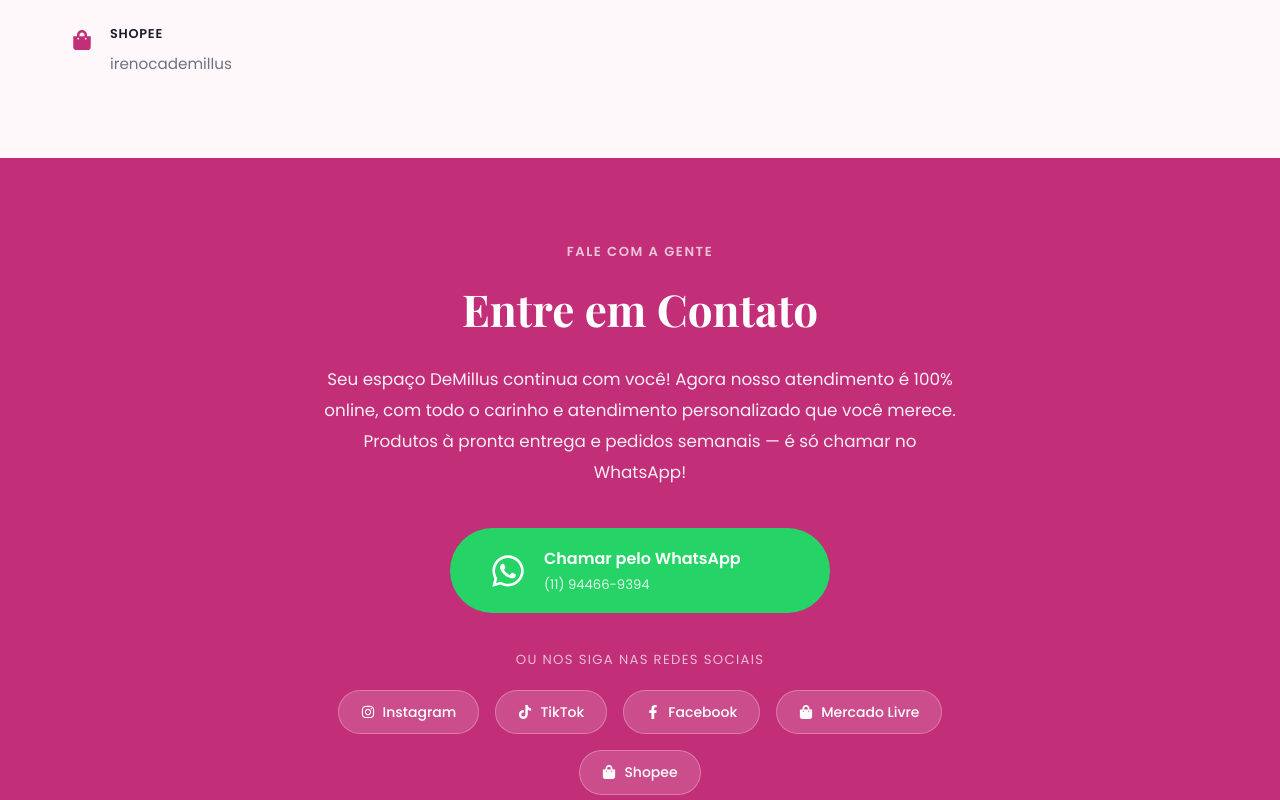
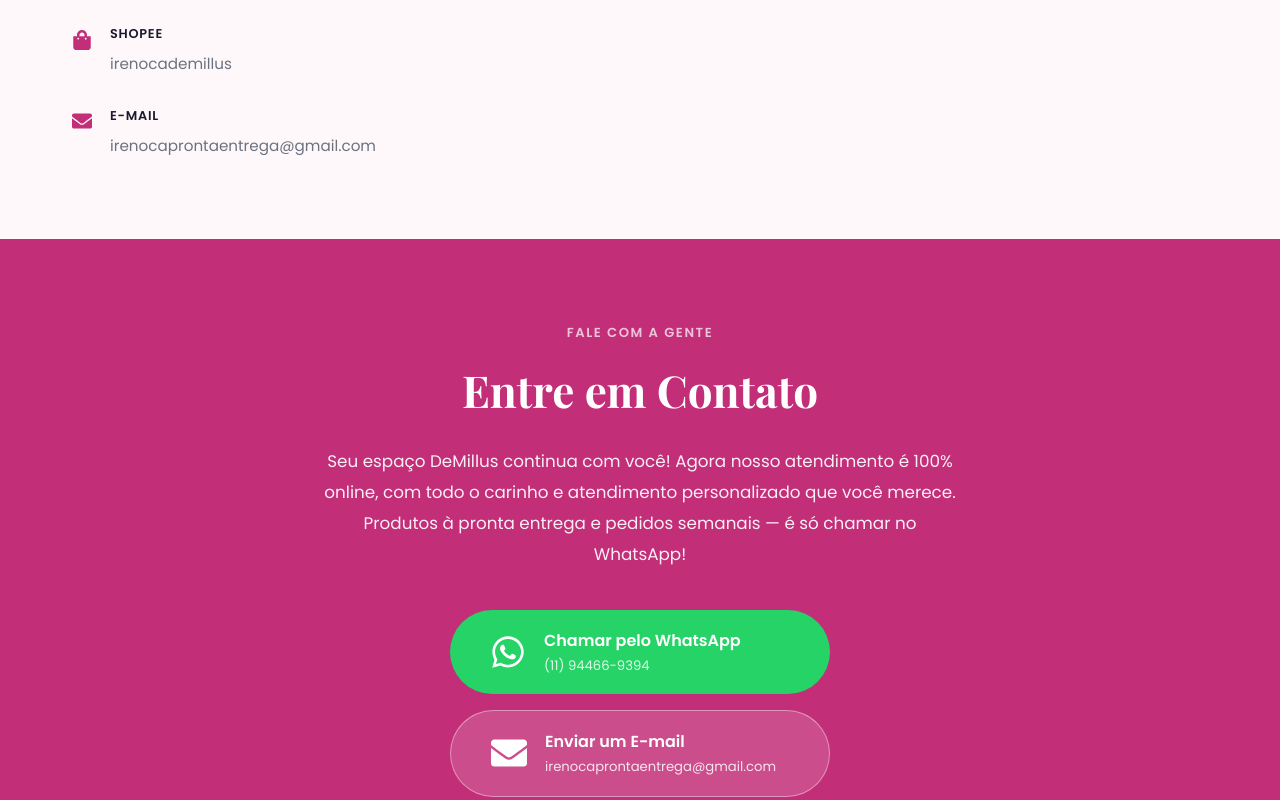
Before and after one commit to leonardobuzzo2/irenoca-demillus, a React (Vite) app: page / in a window 1280 px wide. Shown: the part 8620-9420 px from the top of the page. Built offline with nearby package versions, Linux system fonts and the light colour scheme; a web font is replaced by a local one.

Commit message:
feat: adiciona e-mail de contato irenocaprontaentrega@gmail.com
Co-Authored-By: Claude Sonnet 4.6 <noreply@anthropic.com>

```diff
--- a/src/components/Contato/index.tsx
+++ b/src/components/Contato/index.tsx
@@ -1,4 +1,4 @@
-import { FaWhatsapp, FaInstagram, FaFacebookF, FaShoppingBag } from 'react-icons/fa';
+import { FaWhatsapp, FaInstagram, FaFacebookF, FaShoppingBag, FaEnvelope } from 'react-icons/fa';
 import { FaTiktok } from 'react-icons/fa6';
 import styles from './styles.module.css';
 
@@ -22,6 +22,17 @@ const Contato = () => {
           <span>
             <strong>Chamar pelo WhatsApp</strong>
             <small>(11) 94466-9394</small>
+          </span>
+        </a>
+
+        <a
+          href="mailto:irenocaprontaentrega@gmail.com"
+          className={styles.emailBtn}
+        >
+          <FaEnvelope className={styles.whatsappIcon} />
+          <span>
+            <strong>Enviar um E-mail</strong>
+            <small>irenocaprontaentrega@gmail.com</small>
           </span>
         </a>
 
--- a/src/components/Contato/styles.module.css
+++ b/src/components/Contato/styles.module.css
@@ -75,6 +75,45 @@
   opacity: 0.85;
 }
 
+.emailBtn {
+  display: inline-flex;
+  align-items: center;
+  gap: 1.125rem;
+  background-color: rgba(255, 255, 255, 0.15);
+  border: 1px solid rgba(255, 255, 255, 0.4);
+  color: var(--color-white);
+  padding: 1.125rem 2.5rem;
+  border-radius: var(--radius-button);
+  font-size: 1rem;
+  transition: transform 0.2s, box-shadow 0.2s;
+  max-width: 380px;
+  width: 100%;
+  margin-top: 1rem;
+}
+
+.emailBtn:hover {
+  transform: translateY(-4px);
+  box-shadow: 0 14px 36px rgba(0, 0, 0, 0.22);
+  background-color: rgba(255, 255, 255, 0.25);
+}
+
+.emailBtn span {
+  display: flex;
+  flex-direction: column;
+  align-items: flex-start;
+  gap: 0.1rem;
+}
+
+.emailBtn strong {
+  font-size: 1rem;
+  font-weight: 600;
+}
+
+.emailBtn small {
+  font-size: 0.825rem;
+  opacity: 0.85;
+}
+
 .orLabel {
   margin: 2.25rem 0 1.25rem;
   font-size: 0.825rem;
--- a/src/components/Localizacao/index.tsx
+++ b/src/components/Localizacao/index.tsx
@@ -1,4 +1,4 @@
-import { FaWhatsapp, FaInstagram, FaShoppingBag } from 'react-icons/fa';
+import { FaWhatsapp, FaInstagram, FaShoppingBag, FaEnvelope } from 'react-icons/fa';
 import { FaTiktok } from 'react-icons/fa6';
 import styles from './styles.module.css';
 
@@ -32,6 +32,12 @@ const channels = [
     label: 'Shopee',
     desc: 'irenocademillus',
     href: 'https://shopee.com.br/irenoca_demillus10?entryPoint=ShopBySearch&searchKeyword=irenocademillus',
+  },
+  {
+    icon: <FaEnvelope />,
+    label: 'E-mail',
+    desc: 'irenocaprontaentrega@gmail.com',
+    href: 'mailto:irenocaprontaentrega@gmail.com',
   },
 ];
 
```
